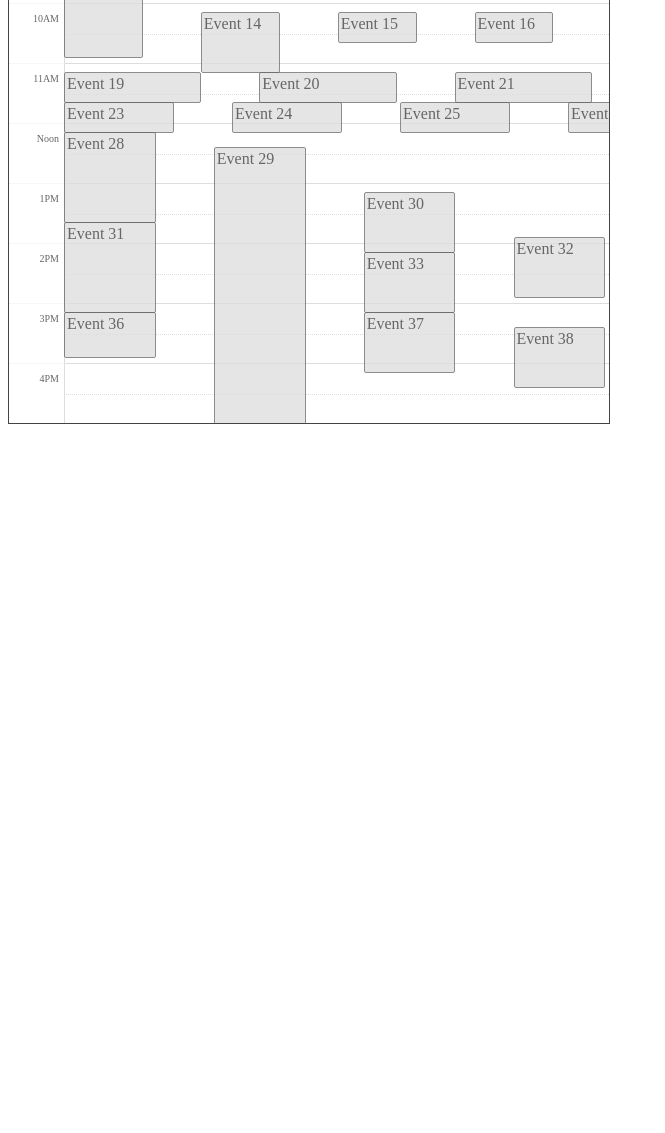
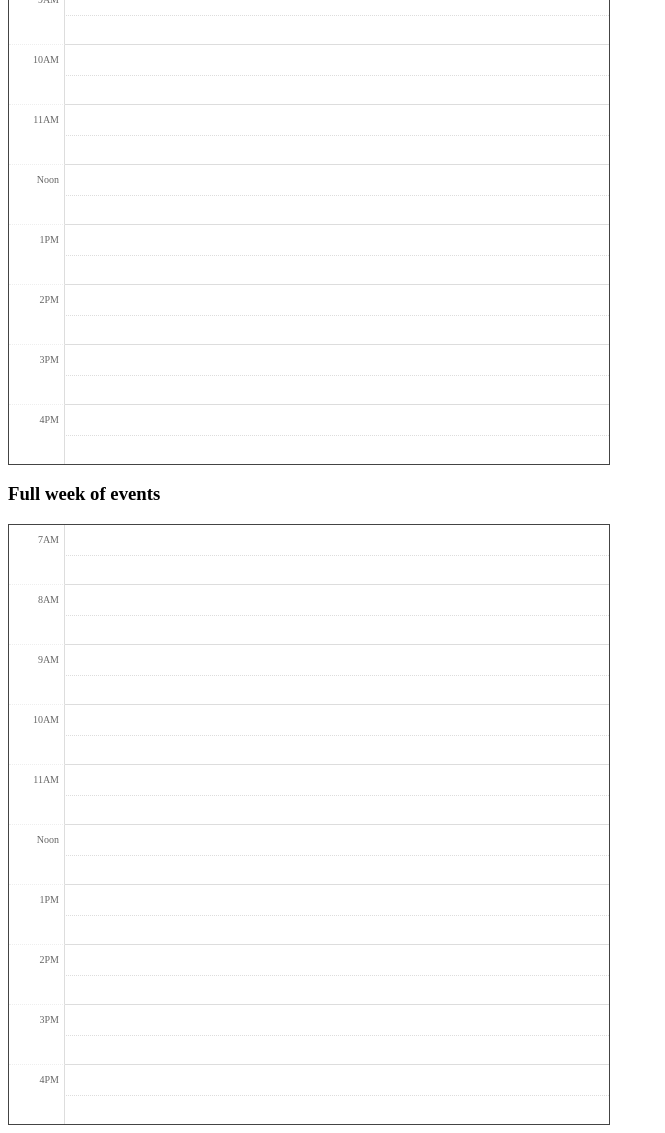
Before and after one commit to codearachnid/jquery-relative-events, a plain HTML site: page jquery.relativeEvents.demo.html in a window 1280 px wide. Shown: the part 185-1318 px from the top of the page, without its empty margins (0-665 px from the left). Before the commit the page ends 800 px from the top, so only its background shows below. Drawn offline with nearby package versions, Linux system fonts and the light colour scheme.

Commit message:
setup multiday dom (7 day week view)

```diff
--- a/jquery.relativeEvents.demo.html
+++ b/jquery.relativeEvents.demo.html
@@ -6,7 +6,8 @@
 <script type="text/javascript" src="jquery.relativeEvents.demo.js"></script>
 </head>
 <body>
-<div class="calendar">
+    <h3>Single day of events</h3>
+<div id="single_day" class="calendar single">
     <ul class="grid">
         <li data-hour="1">
             <span>1AM</span>
@@ -105,7 +106,114 @@
             <div></div>
         </li>
     </ul>
-    <div id="demoEvents" class="events day" data-day="2013-11-11"></div>
+    <div class="events day first" data-date="2013-11-11"></div>
+</div>
+<h3>Full week of events</h3>
+<div id="full_week" class="calendar fullweek">
+    <ul class="grid">
+        <li data-hour="1">
+            <span>1AM</span>
+            <div></div>
+        </li>
+        <li data-hour="2">
+            <span>2AM</span>
+            <div></div>
+        </li>
+        <li data-hour="3">
+            <span>3AM</span>
+            <div></div>
+        </li>
+        <li data-hour="4">
+            <span>4AM</span>
+            <div></div>
+        </li>
+        <li data-hour="5">
+            <span>5AM</span>
+            <div></div>
+        </li>
+        <li data-hour="6">
+            <span>6AM</span>
+            <div></div>
+        </li>
+        <li data-hour="7">
+            <span>7AM</span>
+            <div></div>
+        </li>
+        <li data-hour="8">
+            <span>8AM</span>
+            <div></div>
+        </li>
+        <li data-hour="9">
+            <span>9AM</span>
+            <div></div>
+        </li>
+        <li data-hour="10">
+            <span>10AM</span>
+            <div></div>
+        </li>
+        <li data-hour="11">
+            <span>11AM</span>
+            <div></div>
+        </li>
+        <li data-hour="12">
+            <span>Noon</span>
+            <div></div>
+        </li>
+        <li data-hour="13">
+            <span>1PM</span>
+            <div></div>
+        </li>
+        <li data-hour="14">
+            <span>2PM</span>
+            <div></div>
+        </li>
+        <li data-hour="15">
+            <span>3PM</span>
+            <div></div>
+        </li>
+        <li data-hour="16">
+            <span>4PM</span>
+            <div></div>
+        </li>
+        <li data-hour="17">
+            <span>5PM</span>
+            <div></div>
+        </li>
+        <li data-hour="18">
+            <span>6PM</span>
+            <div></div>
+        </li>
+        <li data-hour="19">
+            <span>7PM</span>
+            <div></div>
+        </li>
+        <li data-hour="20">
+            <span>8PM</span>
+            <div></div>
+        </li>
+        <li data-hour="21">
+            <span>9PM</span>
+            <div></div>
+        </li>
+        <li data-hour="22">
+            <span>10PM</span>
+            <div></div>
+        </li>
+        <li data-hour="23">
+            <span>11PM</span>
+            <div></div>
+        </li>
+        <li data-hour="24">
+            <span>12PM</span>
+            <div></div>
+        </li>
+    </ul>
+    <!--
+
+    build your own event column like this:
+
+    <div class="events day" data-day="2013-11-11"></div>
+    -->
 </div>
 </body>
 </html>
```
